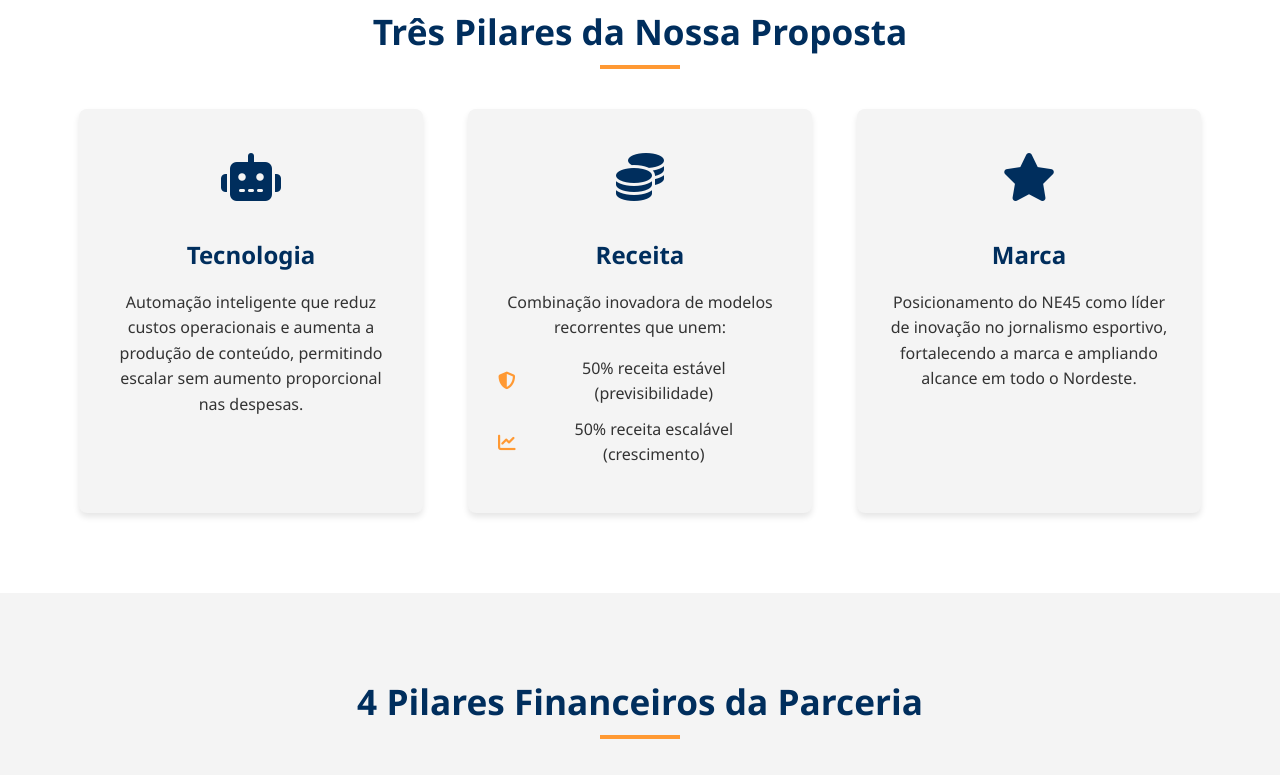
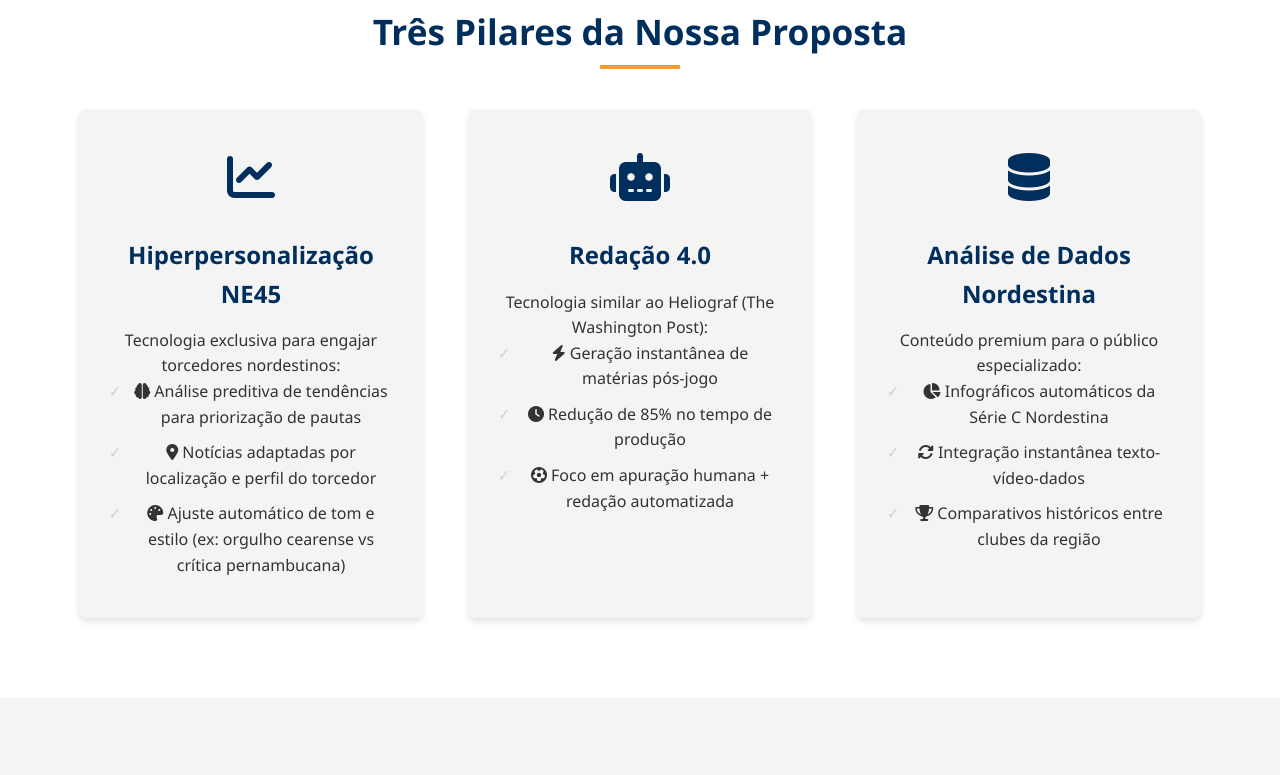
Before and after one commit to livioangelim/ne45-jornalismo-4.0, a plain HTML site: page index.html in a window 1280 px wide. Shown: the part 747-1522 px from the top of the page. Drawn offline with nearby package versions, Linux system fonts and the light colour scheme.

Commit message:
UPDATE: Revise pillar descriptions and add new technologies section for NE45

```diff
--- a/index.html
+++ b/index.html
@@ -52,34 +52,54 @@
             <div class="container">
                 <h2 class="section-title">Três Pilares da Nossa Proposta</h2>
                 <div class="pillars">
+                    <!-- Hiperpersonalização -->
                     <div class="pillar-card">
-                        <div class="pillar-icon">
-                            <i class="fas fa-robot"></i>
-                        </div>
-                        <h3>Tecnologia</h3>
-                        <p>Automação inteligente que reduz custos operacionais e aumenta a produção de conteúdo,
-                            permitindo escalar sem aumento proporcional nas despesas.</p>
+                        <div class="pillar-icon"><i class="fas fa-chart-line"
+                                title="Baseado no sistema de recomendação usado pelo The Athletic"></i></div>
+                        <h3>Hiperpersonalização NE45</h3>
+                        <p>Tecnologia exclusiva para engajar torcedores nordestinos:</p>
+                        <ul class="model-features">
+                            <li><i class="fas fa-brain"
+                                    title="Algoritmos de machine learning treinados com dados regionais"></i> Análise
+                                preditiva de tendências para priorização de pautas</li>
+                            <li><i class="fas fa-map-marker-alt"
+                                    title="Geolocalização precisa por município nordestino"></i> Notícias adaptadas por
+                                localização e perfil do torcedor</li>
+                            <li><i class="fas fa-palette" title="NLP adaptado para sotaques e expressões regionais"></i>
+                                Ajuste automático de tom e estilo (ex: orgulho cearense vs crítica pernambucana)</li>
+                        </ul>
                     </div>
+
+                    <!-- Redação Automatizada -->
                     <div class="pillar-card">
-                        <div class="pillar-icon">
-                            <i class="fas fa-coins"></i>
-                        </div>
-                        <h3>Receita</h3>
-                        <p>Combinação inovadora de modelos recorrentes que unem:</p>
-                        <ul class="revenue-highlights">
-                            <li><i class="fas fa-shield-alt"></i> 50% receita estável (previsibilidade)</li>
-                            <li><i class="fas fa-chart-line"></i> 50% receita escalável (crescimento)</li>
+                        <div class="pillar-icon"><i class="fas fa-robot"
+                                title="Baseado no sistema Heliograf do Washington Post"></i></div>
+                        <h3>Redação 4.0</h3>
+                        <p>Tecnologia similar ao Heliograf (The Washington Post):</p>
+                        <ul class="model-features">
+                            <li><i class="fas fa-bolt" title="Tempo médio de 45 segundos após o apito final"></i>
+                                Geração instantânea de matérias pós-jogo</li>
+                            <li><i class="fas fa-clock" title="Comparado com jornalismo tradicional regional"></i>
+                                Redução de 85% no tempo de produção</li>
+                            <li><i class="fas fa-futbol" title="Combinação de IA + expertise editorial humana"></i> Foco
+                                em apuração humana + redação automatizada</li>
                         </ul>
-                        <div class="revenue-pillars">
-                        </div>
                     </div>
+
+                    <!-- Jornalismo de Dados -->
                     <div class="pillar-card">
-                        <div class="pillar-icon">
-                            <i class="fas fa-star"></i>
-                        </div>
-                        <h3>Marca</h3>
-                        <p>Posicionamento do NE45 como líder de inovação no jornalismo esportivo, fortalecendo a marca e
-                            ampliando alcance em todo o Nordeste.</p>
+                        <div class="pillar-icon"><i class="fas fa-database"
+                                title="Base de dados proprietária com mais de 20 anos de estatísticas"></i></div>
+                        <h3>Análise de Dados Nordestina</h3>
+                        <p>Conteúdo premium para o público especializado:</p>
+                        <ul class="model-features">
+                            <li><i class="fas fa-chart-pie" title="Powered by D3.js e Python"></i> Infográficos
+                                automáticos da Série C Nordestina</li>
+                            <li><i class="fas fa-sync-alt" title="API proprietária com latência inferior a 200ms"></i>
+                                Integração instantânea texto-vídeo-dados</li>
+                            <li><i class="fas fa-trophy" title="Banco de dados histórico desde 1960"></i> Comparativos
+                                históricos entre clubes da região</li>
+                        </ul>
                     </div>
                 </div>
             </div>
@@ -184,6 +204,50 @@
                             </ul>
                         </div>
                     </div>
+                </div>
+            </div>
+        </section>
+
+        <!-- Tecnologias Section (NEW) -->
+        <section id="tecnologias" class="value-proposition">
+            <div class="container">
+                <h2 class="section-title">Ferramentas Exclusivas NE45</h2>
+
+                <!-- Audiovisual -->
+                <div class="model-card">
+                    <h3><i class="fas fa-video" title="Inspirado na tecnologia da Associated Press"></i> Revolução
+                        Audiovisual</h3>
+                    <div class="progress-bar">
+                        <div class="progress" style="width: 90%"></div>
+                        <span class="progress-text">12x mais vídeos (modelo AP)</span>
+                    </div>
+                    <ul class="model-features">
+                        <li><i class="fas fa-tag" title="Tecnologia de reconhecimento facial adaptada para futebol"></i>
+                            Auto-tagging de personagens (como jogadores e dirigentes) em vídeos</li>
+                        <li><i class="fas fa-file-alt" title="Processamento neural de linguagem para roteiros"></i>
+                            Conversão texto-para-vídeo em 37s</li>
+                        <li><i class="fas fa-folder-open" title="Sistema de indexação semântica própria"></i> Catálogo
+                            inteligente por jogador/clube</li>
+                    </ul>
+                </div>
+
+                <!-- Chatbots -->
+                <div class="model-card">
+                    <h3><i class="fas fa-comment-alt"
+                            title="Baseado em LLMs com treinamento em dados esportivos regionais"></i> Interação 24h
+                    </h3>
+                    <div class="progress-bar">
+                        <div class="progress" style="width: 75%"></div>
+                        <span class="progress-text">89% de resolução automática</span>
+                    </div>
+                    <ul class="model-features">
+                        <li><i class="fab fa-whatsapp" title="Integração direta com API Business do WhatsApp"></i>
+                            WhatsApp Bot para históricos de clubes</li>
+                        <li><i class="fas fa-eye" title="Algoritmo de análise de vídeo com precisão de 97%"></i> Análise
+                            interativa</li>
+                        <li><i class="fas fa-running" title="Latência máxima de 3 segundos após eventos"></i>
+                            Atualizações em tempo real dos jogos</li>
+                    </ul>
                 </div>
             </div>
         </section>
```
